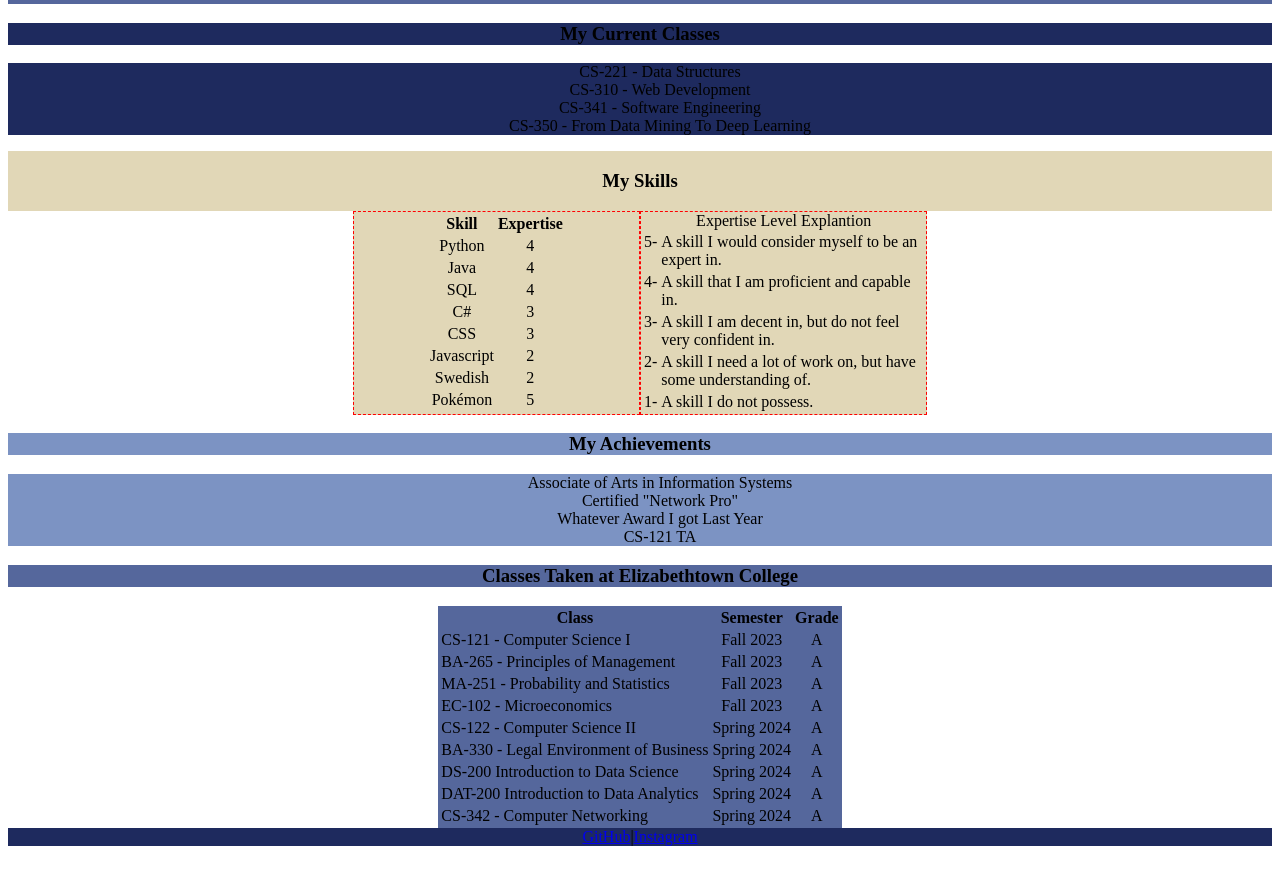
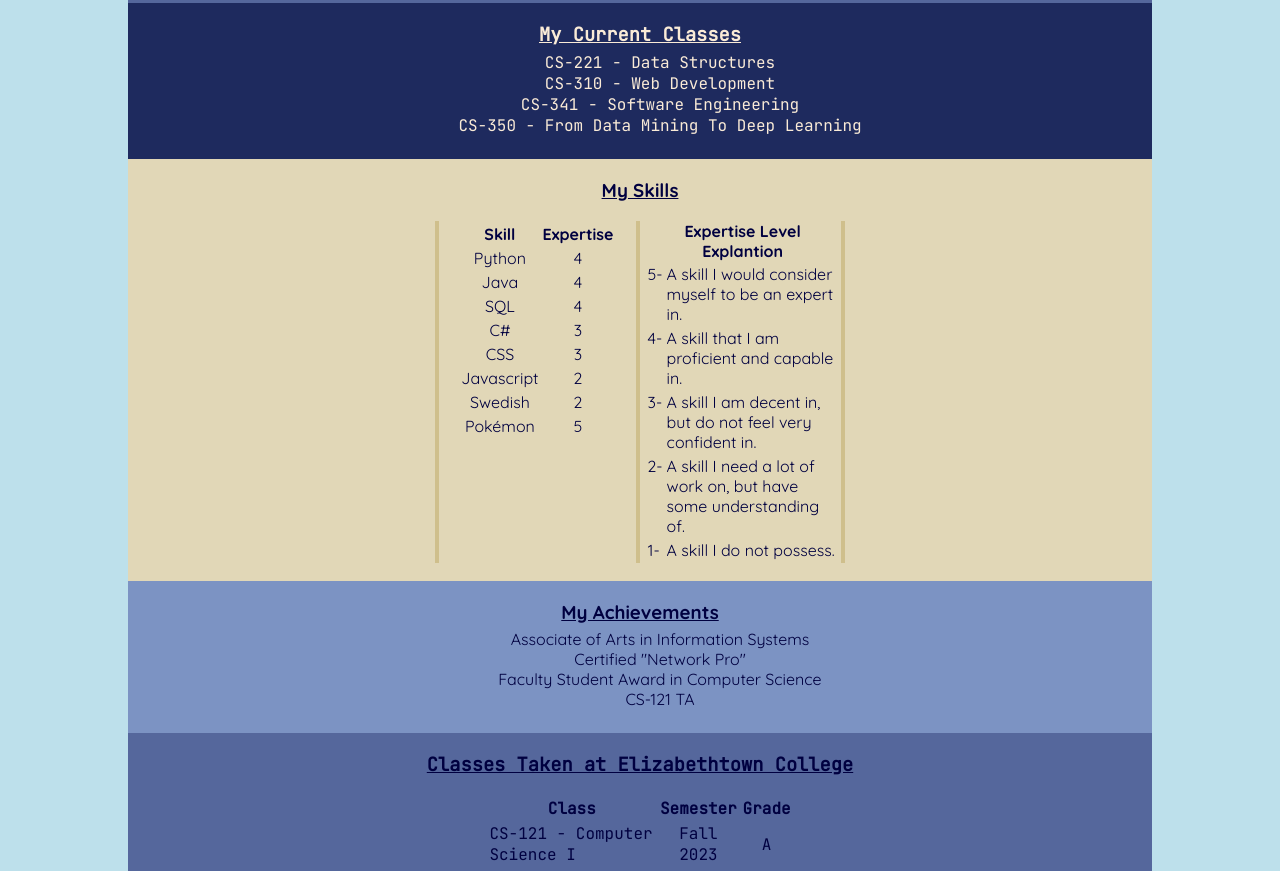
Before and after one commit to happythursdaykevin/happythursdaykevin.github.io, a plain HTML site: page index.html in a window 1280 px wide. Shown: the part 452-1323 px from the top of the page. Drawn offline with Linux system fonts and the light colour scheme.

Commit message:
tidied up everything

```diff
--- a/index.html
+++ b/index.html
@@ -1,14 +1,21 @@
+<!DOCTYPE html>
 <html lang="en">
 <head>
     <meta charset="UTF-8">
     <meta name="viewport" content="width=device-width, initial-scale=1.0">
+    <link rel="preconnect" href="https://fonts.googleapis.com">
+    <link rel="preconnect" href="https://fonts.gstatic.com" crossorigin>
+    <link href="https://fonts.googleapis.com/css2?family=JetBrains+Mono:ital@0;1&display=swap" rel="stylesheet">
+    <link rel="preconnect" href="https://fonts.googleapis.com">
+    <link rel="preconnect" href="https://fonts.gstatic.com" crossorigin>
+    <link href="https://fonts.googleapis.com/css2?family=Quicksand:wght@300..700&display=swap" rel="stylesheet">
     <link href="styles.css" rel="stylesheet">
     <title>About Me</title>
 </head>
 <body>
     <header>
         <div id = "top">
-            <img src = "/images/Portfolio.jpg" id="portfoliophoto">
+            <img src = "/images/Portfolio.jpg" id="portfoliophoto" alt = "a picture of Kevin dressed formally.">
             <h1>Kevin Barbieri</h1>
             <p>I'm a senior Information Systems major at <a href = 'www.etown.edu'> Elizabethown College</a>. <br>Next semester I will be studying abroad in Växjö, Sweden.</p>
         </div>
@@ -93,11 +100,11 @@
         <ul class = "awards">
             <li>Associate of Arts in Information Systems</li>
             <li>Certified "Network Pro"</li>
-            <li>Whatever Award I got Last Year</li>
+            <li>Faculty Student Award in Computer Science</li>
             <li>CS-121 TA</li>
         </ul>
-        <h3 class = "pastClasses">Classes Taken at Elizabethtown College</h3>
-        <table class="pastClasses">
+        <h3 class = "pastclasses">Classes Taken at Elizabethtown College</h3>
+        <table class="pastclasses">
             <tr>
                 <th>Class</th>
                 <th>Semester</th>
@@ -134,12 +141,12 @@
                 <td>A</td>
             </tr>
             <tr>
-                <td>DS-200 Introduction to Data Science</td>
+                <td>DS-200 - Introduction to Data Science</td>
                 <td>Spring 2024</td>
                 <td>A</td>
             </tr>
             <tr>
-                <td>DAT-200 Introduction to Data Analytics</td>
+                <td>DAT-200 - Introduction to Data Analytics</td>
                 <td>Spring 2024</td>
                 <td>A</td>
             </tr>
@@ -152,7 +159,8 @@
     </main>
     <footer>
         <section>
-            <a href = "https://github.com/happythursdaykevin" class = "footlinks">GitHub</a>|<a href="https://www.instagram.com/glad.torsdag/" class = "footlinks">Instagram</a>
+           <h6>My Socials</h6>
+            <a href = "https://github.com/happythursdaykevin" class = "footlinks">GitHub</a> | <a href="https://www.instagram.com/glad.torsdag/" class = "footlinks">Instagram</a>
         </section>
     </footer>
 </body>
--- a/styles.css
+++ b/styles.css
@@ -15,8 +15,19 @@
 #top h1 {
     flex: 0 0 100%;
 }
+a {
+    color:#E1D7B7;
+}
+a:hover {
+    color:#cfbf8c;
+}
 body{
     text-align: center;
+    width:80%;
+    margin:auto;
+    background-color: #bde0eb;
+    color:#000040;
+    font-family: 'Quicksand', sans-serif;
 }
 li {
     list-style-type: none;
@@ -27,18 +38,27 @@ table {
 }
 #skills {
     display:inline-flex;
+    padding-right:30%;
+    padding-left:30%;
 }
 article.skillscol {
     flex-basis: 50%;
-    border: 1px red dashed;
+    border-right: 2px #cfbf8c solid;
+    border-left: 4px #cfbf8c solid;
+    margin-bottom: 18.72px;
 }
 article.skillscol > tr{
     padding:0px;
 }
 aside.skillscol {
     flex-basis: 50%;
-    border: 1px red dashed;
-    padding-left: 0px;
+    padding-left: 5px;
+    border-left: 2px #cfbf8c solid;
+    border-right: 4px #cfbf8c solid;
+    margin-bottom: 18.72px;
+}
+aside.skillscol span {
+    font-weight: bold;
 }
 #skillslisttable {
     text-align: left;
@@ -52,12 +72,9 @@ aside.skillscol {
 .skillbox {
     background-color: #E1D7B7;
 }
-h3.skillbox {
-    margin: 0px;
-    padding:18.72px;
-}
 .currclasses {
     background-color: #1E2A5E;
+    color:antiquewhite;
 }
 .awards {
     background-color:#7C93C3;
@@ -67,4 +84,40 @@ h3.skillbox {
 }
 footer {
     background-color: #1E2A5E;
+    padding-top: 10px;
+    padding-bottom: 10px;
+    font-size:16pt;
+    color:antiquewhite;
 }
+.footlinks {
+    color:antiquewhite;
+}
+ul {
+    padding-top: 16px;
+    padding-bottom: 16px;
+    margin: 0px;
+}
+h3 {
+    margin: 0px;
+    padding-top:18.72px;
+    padding-bottom:18.72px;
+    text-decoration: underline;
+}
+h3.awards, h3.currclasses {
+    padding-bottom: 5px;
+}
+ul.awards, ul.currclasses {
+    padding-top:0px;
+    padding-bottom: 23.72px;
+}
+table.pastclasses {
+    padding-left:35%;
+    padding-right: 35%;
+}
+.pastclasses, .currclasses{
+    font-family: 'JetBrains Mono', sans-serif;
+}
+h6 {
+    margin-top:0px;
+    margin-bottom:0px;
+}
```
